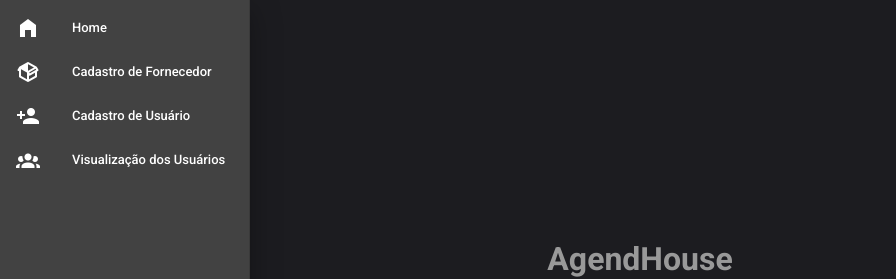
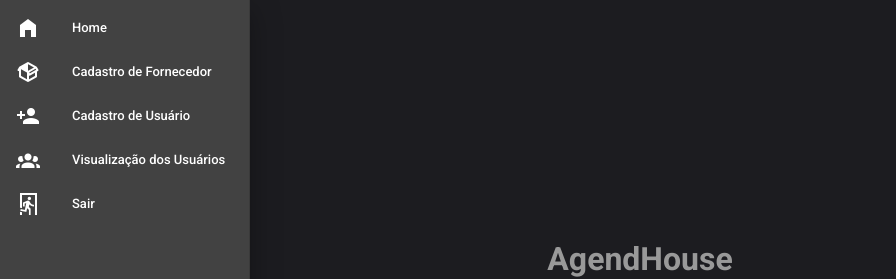
Before and after one commit to API-4-SEMESTRE/PROJETO-API, a Vue app in the folder Sistema/api-front/: page /login in a window 1280 px wide. Both pictures are taken after a click on the button 38 px from the left and 38 px from the top of the page. Shown: the top 279 px of the page, without its empty margins (0-896 px from the left). Built offline with nearby package versions, Linux system fonts and the light colour scheme; what v-mask would draw is missing.

Commit message:
API-82 Adicionando a opçao de sair do sistema

```diff
--- a/Sistema/api-front/src/App.vue
+++ b/Sistema/api-front/src/App.vue
@@ -42,6 +42,18 @@
                 <v-list-item-title class="white--text">{{
                   item.conteudo
                 }}</v-list-item-title>
+              </v-list-item>
+
+              <v-list-item>
+                <v-list-item-icon>
+                  <v-icon color="white" v-on:click="cleanStorage()"
+                    >mdi-exit-run</v-icon
+                  >
+                </v-list-item-icon>
+
+                <v-list-item-title class="white--text" v-on:click="cleanStorage()">
+                  Sair
+                </v-list-item-title>
               </v-list-item>
             </v-list-item-group>
           </v-list>
@@ -93,6 +105,6 @@ export default {
 }
 /* Largura da barra de rolagem */
 ::-webkit-scrollbar {
-    width: 0px;
+  width: 0px;
 }
 </style>
```
